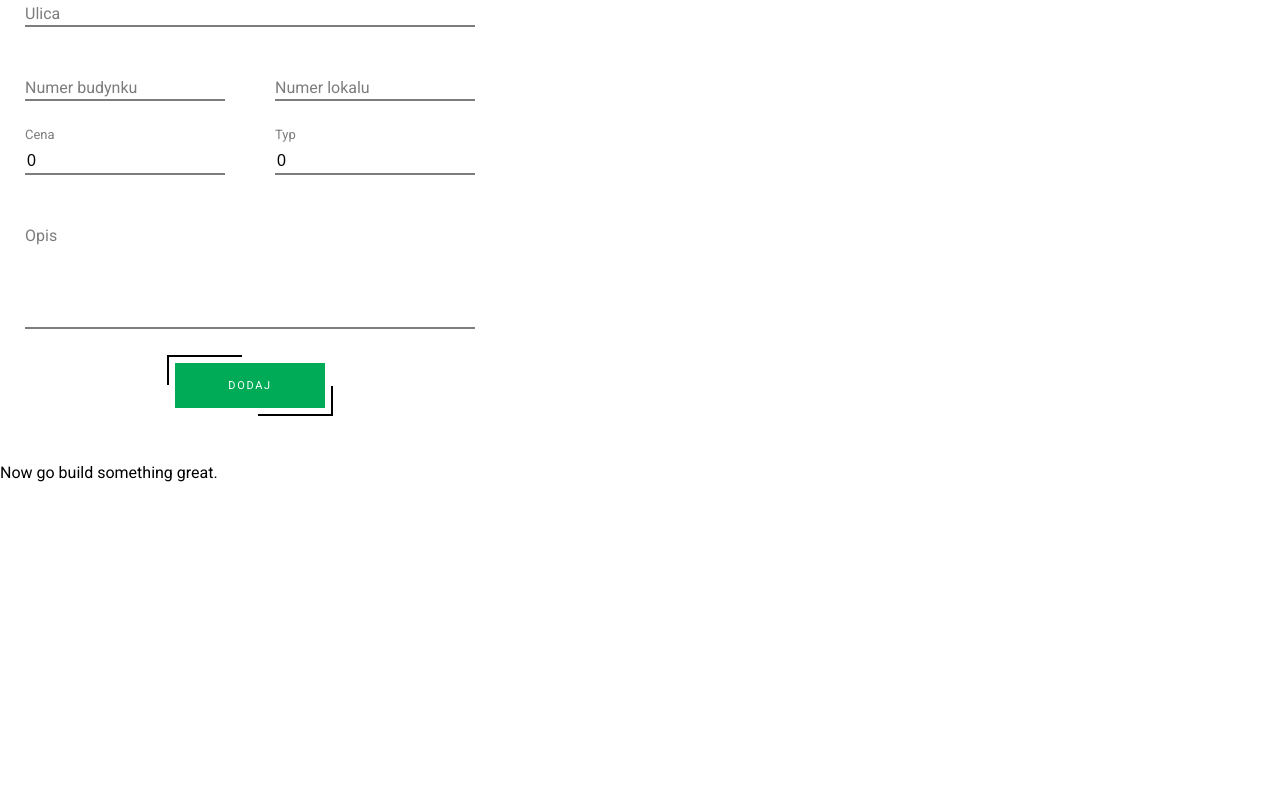
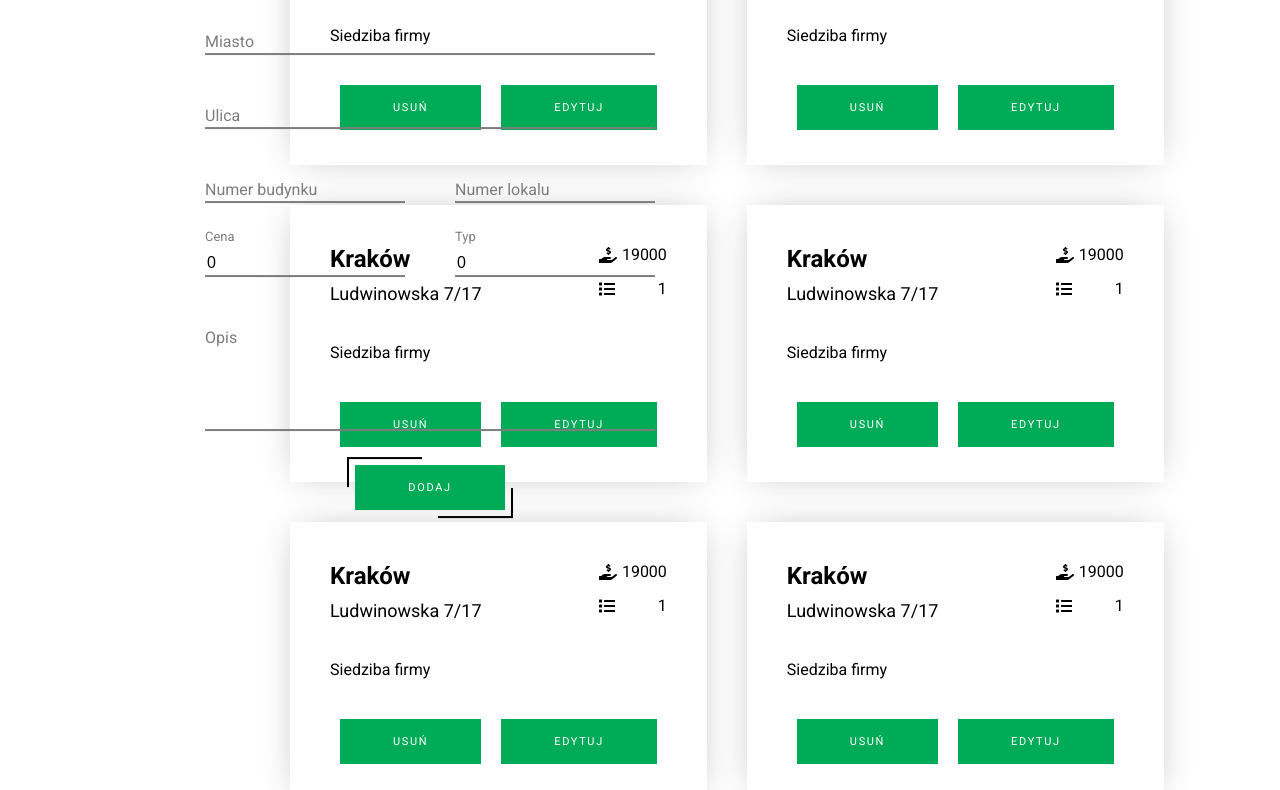
Before and after one commit to Offblack/estates-project, a Gatsby site: page / in a window 1280 px wide. Shown: the part 178-968 px from the top of the page. Before the commit the page ends 800 px from the top, so only its background shows below. Built offline with nearby package versions, Linux system fonts and the light colour scheme; Gatsby itself is replaced by a stand-in of ours.

Commit message:
Added List with Items

```diff
--- a/package.json
+++ b/package.json
@@ -5,6 +5,9 @@
   "version": "0.1.0",
   "author": "Kyle Mathews <mathews.kyle@gmail.com>",
   "dependencies": {
+    "@fortawesome/fontawesome-svg-core": "^1.2.25",
+    "@fortawesome/free-solid-svg-icons": "^5.11.2",
+    "@fortawesome/react-fontawesome": "^0.1.7",
     "formik": "^2.0.2",
     "gatsby": "^2.17.4",
     "gatsby-image": "^2.2.29",
--- a/src/components/Button/index.js
+++ b/src/components/Button/index.js
@@ -1,10 +1,11 @@
-import styled from 'styled-components';
+import styled, { css } from 'styled-components';
 
 const Button = styled.button`
   font-family: 'Roboto', sans-serif;
   font-size: 11px;
+  box-sizing: border-box;
+  padding: 12px 53px 11px;
   margin: 10px;
-  padding: 12px 53px 11px;
   color: #fff;
   background-color: #00ab58;
   letter-spacing: 0.15em;
@@ -14,6 +15,10 @@ const Button = styled.button`
   border: none;
   outline: 0;
   cursor: pointer;
+
+  ${props =>
+    props.secondary &&
+    css`
       position: relative;
 
       ::after,
@@ -42,6 +47,7 @@ const Button = styled.button`
         width: calc(50% - 15px);
         height: 40px;
       }
+    `}
 `;
 
 export default Button;
--- /dev/null
+++ b/src/components/EstateItem/index.js
@@ -0,0 +1,102 @@
+import React from 'react';
+import styled, { css } from 'styled-components';
+import { FontAwesomeIcon } from '@fortawesome/react-fontawesome';
+import { faHandHoldingUsd, faList } from '@fortawesome/free-solid-svg-icons';
+import Button from 'src/components/Button';
+
+const StyledItem = styled.li`
+  max-width: 500px;
+  padding: 25px 40px;
+  margin: 0 20px 40px;
+  display: flex;
+  flex-direction: column;
+  align-items: center;
+  box-shadow: 0px 0px 35px -10px rgba(0, 0, 0, 0.3);
+`;
+
+const StyledWrapper = styled.div`
+  width: 100%;
+  margin: 0;
+  padding: 0;
+  display: flex;
+  align-items: center;
+  justify-content: space-between;
+
+  ${props =>
+    props.secondary &&
+    css`
+      justify-content: flex-end;
+    `}
+`;
+
+const StyledTitle = styled.h2`
+  font-weight: 700;
+  font-size: 24px;
+  padding: 0;
+  margin: 10px 0;
+`;
+
+const StyledSubtitle = styled.h3`
+  font-weight: 400;
+  font-size: 18px;
+  padding: 0;
+  margin: 5px 0;
+`;
+
+const StyledIcons = styled.div`
+  display: flex;
+  justify-content: space-between;
+  align-items: center;
+  margin: 15px 0;
+`;
+
+const StyledFontAwesomeIcon = styled(FontAwesomeIcon)`
+  margin-right: 5px;
+`;
+
+const StyledDescription = styled.div`
+  width: 100%;
+  margin: 30px 0;
+`;
+
+let dummyEstate = {
+  id: 1,
+  city: 'Kraków',
+  street: 'Ludwinowska',
+  property: '7',
+  apartment: '17',
+  price: 19000,
+  type: 1,
+  description: 'Siedziba firmy',
+};
+
+const EstateItem = () => (
+  <StyledItem>
+    <StyledWrapper>
+      <div>
+        <StyledTitle>{dummyEstate.city}</StyledTitle>
+        <StyledSubtitle>
+          {dummyEstate.street}
+          {` ${dummyEstate.property}`}/{dummyEstate.apartment}
+        </StyledSubtitle>
+      </div>
+      <div>
+        <StyledIcons>
+          <StyledFontAwesomeIcon icon={faHandHoldingUsd} />
+          {`${dummyEstate.price}`}
+        </StyledIcons>
+        <StyledIcons>
+          <StyledFontAwesomeIcon icon={faList} />
+          {`${dummyEstate.type}`}
+        </StyledIcons>
+      </div>
+    </StyledWrapper>
+    <StyledDescription>{dummyEstate.description}</StyledDescription>
+    <StyledWrapper secondary>
+      <Button>Usuń</Button>
+      <Button>Edytuj</Button>
+    </StyledWrapper>
+  </StyledItem>
+);
+
+export default EstateItem;
--- /dev/null
+++ b/src/components/EstatesList/index.js
@@ -0,0 +1,31 @@
+import React from 'react';
+import styled from 'styled-components';
+import EstateItem from 'src/components/EstateItem';
+
+const StyledList = styled.ul`
+  max-width: 1000px;
+  display: flex;
+  flex-wrap: wrap;
+  align-items: flex-start;
+  list-style-type: none;
+`;
+
+const EstatesList = () => (
+  <StyledList>
+    <EstateItem />
+    <EstateItem />
+    <EstateItem />
+    <EstateItem />
+    <EstateItem />
+    <EstateItem />
+    <EstateItem />
+    <EstateItem />
+    <EstateItem />
+    <EstateItem />
+    <EstateItem />
+    <EstateItem />
+    <EstateItem />
+  </StyledList>
+);
+
+export default EstatesList;
--- a/src/components/Form/index.js
+++ b/src/components/Form/index.js
@@ -3,6 +3,13 @@ import styled from 'styled-components';
 import Input from 'src/components/Input';
 import Button from 'src/components/Button';
 import { Formik } from 'formik';
+
+const StyledWrapper = styled.div`
+  position: fixed;
+  top: 50%;
+  transform: translateY(-50%);
+  left: 180px;
+`;
 
 const StyledForm = styled.form`
   padding: 0;
@@ -11,7 +18,10 @@ const StyledForm = styled.form`
   justify-content: space-around;
   flex-wrap: wrap;
   max-width: 500px;
-  margin-bottom: 45px;
+`;
+
+const StyledHeader = styled.h1`
+  margin-left: 20px;
 `;
 
 const StyledTextArea = styled.textarea`
@@ -20,6 +30,8 @@ const StyledTextArea = styled.textarea`
 `;
 
 const Form = () => (
+  <StyledWrapper>
+    <StyledHeader>Oferty nieruchomości</StyledHeader>
     <Formik
       initialValues={{
         city: '',
@@ -105,12 +117,13 @@ const Form = () => (
             label="Opis"
             required
           />
-        <Button type="submit" disabled={isSubmitting}>
+          <Button secondary type="submit" disabled={isSubmitting}>
             Dodaj
           </Button>
         </StyledForm>
       )}
     </Formik>
+  </StyledWrapper>
 );
 
 export default Form;
--- a/src/pages/index.js
+++ b/src/pages/index.js
@@ -2,22 +2,24 @@ import React from 'react';
 import { Helmet } from 'react-helmet';
 import GlobalStyles from 'src/theme/GlobalStyles';
 import Form from 'src/components/Form';
+import EstatesList from 'src/components/EstatesList';
+import MainTemplate from 'src/templates/MainTemplate';
 
 /* To do!
 
 1. Dont forget about PropTypes
 2. Add MainTheme with fontSize and Colors
+3. Add sematnic tags
 
 */
 
 const IndexPage = () => (
-  <>
+  <MainTemplate>
     <GlobalStyles />
     <Helmet title="Estates" defer={false} />
-    <h1>Oferty Nieruchomości</h1>
     <Form />
-    <p>Now go build something great.</p>
-  </>
+    <EstatesList />
+  </MainTemplate>
 );
 
 export default IndexPage;
--- /dev/null
+++ b/src/templates/MainTemplate.js
@@ -0,0 +1,13 @@
+import React from 'react';
+import styled from 'styled-components';
+
+const StyledWrapper = styled.div`
+  display: flex;
+  justify-content: flex-end;
+  box-sizing: border-box;
+  padding: 50px;
+`;
+
+const MainTemplate = ({ children }) => <StyledWrapper>{children}</StyledWrapper>;
+
+export default MainTemplate;
```
Also changed, not shown: 1 other file. Lines whose indentation alone changed are shown as unchanged.
